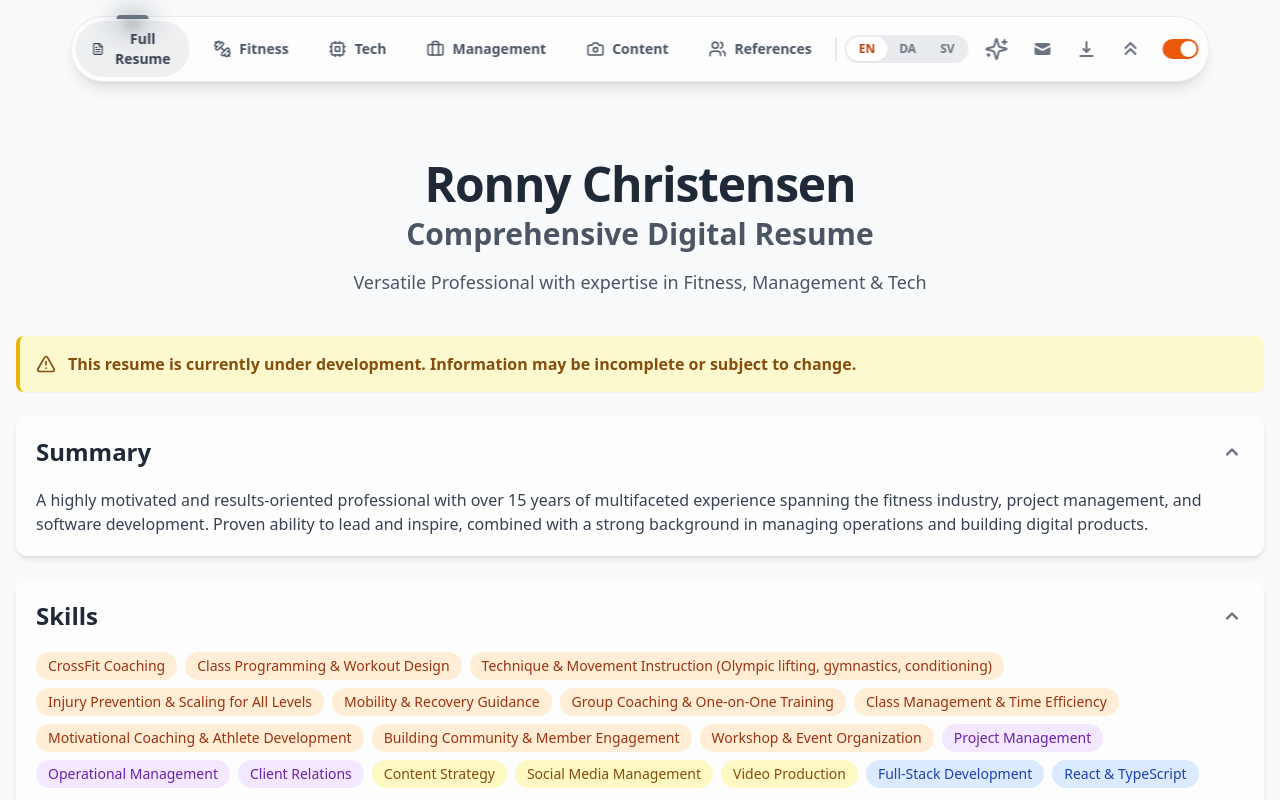
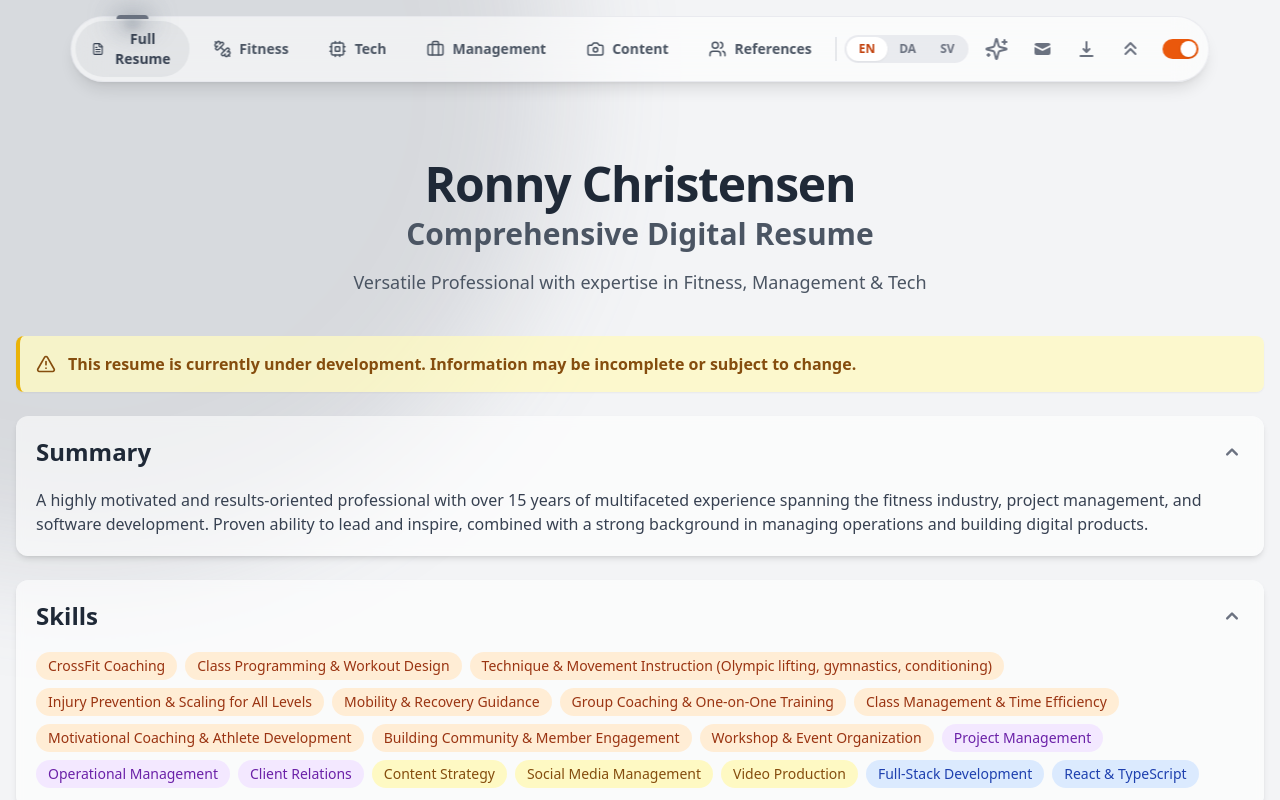
Before and after one commit to RonFrontDev/Smart-resume-, a React (Vite) app: page / in a window 1280 px wide. Shown: the top 800 px of the page. Built offline with nearby package versions, Linux system fonts and the light colour scheme; a web font is replaced by a local one.

Commit message:
feat: Implement dynamic background glow
Introduces a dynamic background glow effect that changes color based on the active tab. This enhances visual appeal and provides clearer context for the current section of the resume. The glow is implemented using `framer-motion` for smooth transitions.

```diff
--- a/App.tsx
+++ b/App.tsx
@@ -1,6 +1,6 @@
-
 
 import React, { useState, useMemo, useEffect, useRef } from 'react';
+import { motion } from 'framer-motion';
 import type { WorkExperience, AppTab, Skill, Reference, WorkCategory, Education } from './types';
 import { MailIcon, PhoneIcon, LinkedInIcon, ChevronDownIcon, DownloadIcon, ChevronDoubleUpIcon, ChevronDoubleDownIcon, XIcon, InstagramIcon } from './components/icons';
 import { FileText, Dumbbell, Briefcase, Users, Cpu, Camera, AlertTriangle, KeyRound, Sparkles, Copy, Check, FileDown } from 'lucide-react';
@@ -597,6 +597,23 @@ const App: React.FC = () => {
     return baseColorClass.replace('700', '600');
   }, [activeTab, navItems]);
 
+  const backgroundStyle = useMemo(() => {
+    const activeItem = navItems.find(item => item.name === activeTab);
+
+    const colorMap: { [key: string]: string } = {
+        'bg-gray-500/20': 'rgb(107, 114, 128)',
+        'bg-orange-500/20': 'rgb(249, 115, 22)',
+        'bg-blue-500/20': 'rgb(59, 130, 246)',
+        'bg-purple-500/20': 'rgb(139, 92, 246)',
+        'bg-yellow-500/20': 'rgb(234, 179, 8)',
+        'bg-indigo-500/20': 'rgb(99, 102, 241)',
+    };
+
+    const glowClass = activeItem ? activeItem.colorClasses.glow : 'bg-gray-500/20';
+
+    return { backgroundColor: colorMap[glowClass] || 'rgb(107, 114, 128)' };
+  }, [activeTab, navItems]);
+
   const experiencesInLang = useMemo(() => {
     return workData.map(job => ({
       ...job,
@@ -757,7 +774,12 @@ const App: React.FC = () => {
   };
 
   return (
-    <>
+    <div className="relative z-0">
+      <motion.div
+        className="fixed top-[-25rem] left-[-35rem] sm:left-[-25rem] w-[60rem] h-[60rem] rounded-full opacity-20 blur-3xl -z-10 no-print"
+        animate={backgroundStyle}
+        transition={{ duration: 0.8, ease: 'easeInOut' }}
+      />
       <NavBar items={navItems} activeTab={activeTab} onTabChange={handleTabChange}>
         <LanguageSwitcher currentLang={language} onSelectLang={setLanguage} />
         <ControlButton onClick={() => setIsAiHelperOpen(true)} title={t.tooltips.aiHelper}>
@@ -784,7 +806,7 @@ const App: React.FC = () => {
         )}
       </NavBar>
 
-      <main ref={resumeContainerRef} className="p-4 pb-24 sm:pt-40 print:p-0 bg-gray-50 min-h-screen">
+      <main ref={resumeContainerRef} className="p-4 pb-24 sm:pt-40 print:p-0 min-h-screen">
         <header className="text-center mb-10 animate-fade-in print-section">
             <h1 className="text-4xl sm:text-5xl font-extrabold text-gray-800 tracking-tight">
                 {t.name}
@@ -886,7 +908,7 @@ const App: React.FC = () => {
             setGenerationError('');
         }}
       />}
-    </>
+    </div>
   );
 };
 
```
